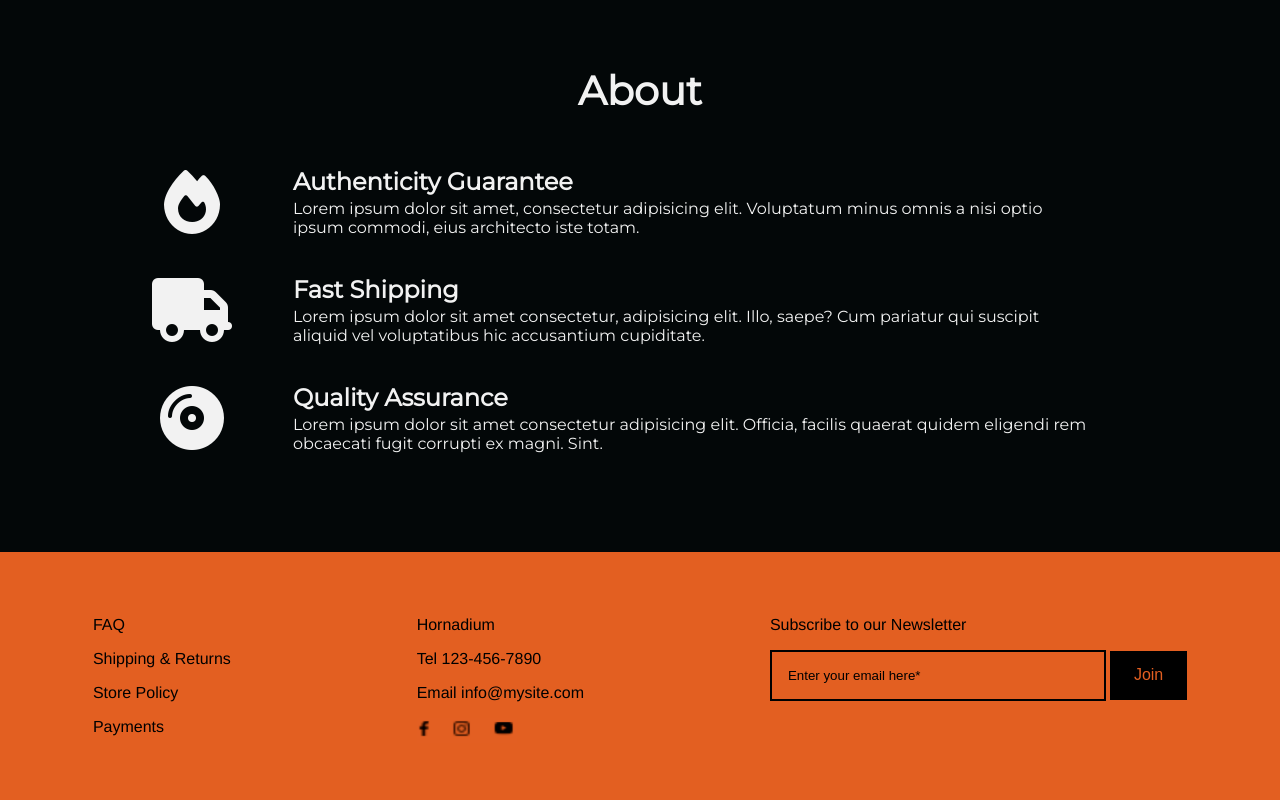
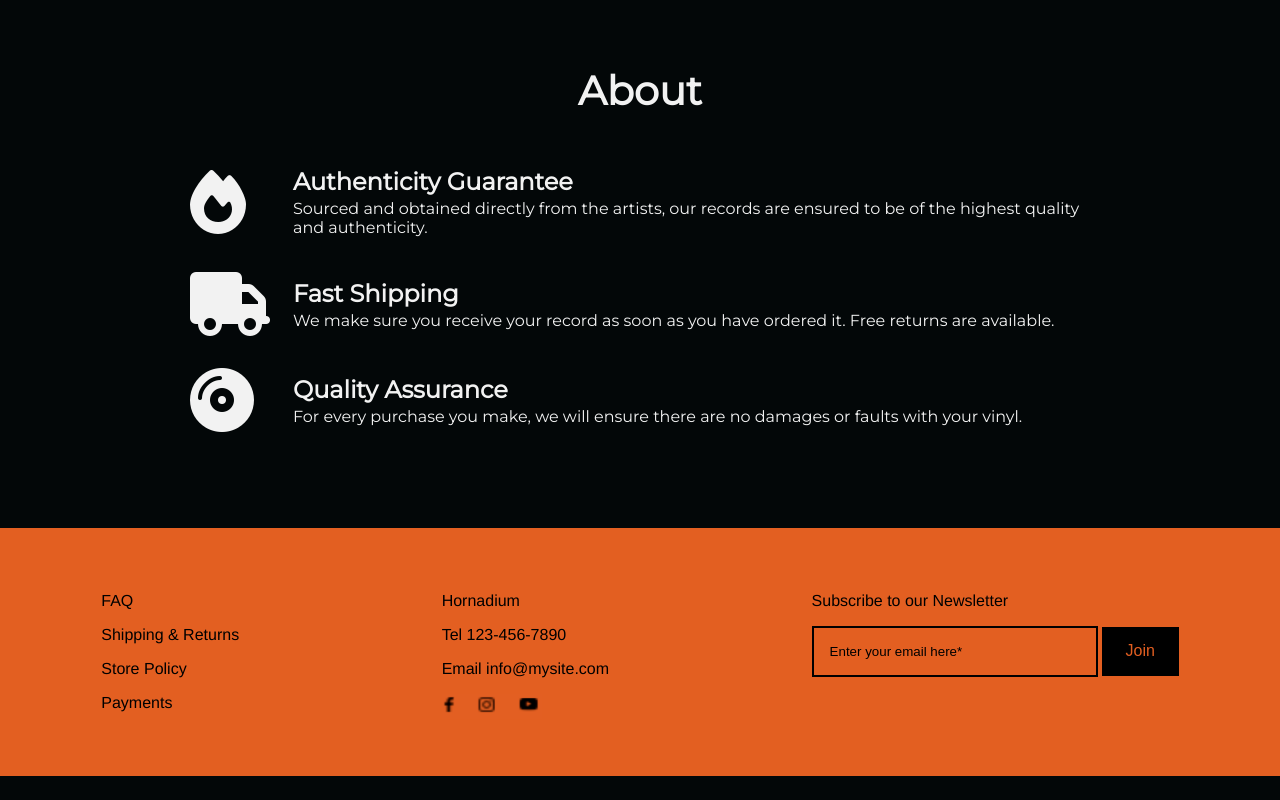
Before and after one commit to Kevin-Duignan/Music-Store-Landing-Page, a plain HTML site: page index.html in a window 1280 px wide. Shown: the part 1394-2194 px from the top of the page. After the commit the page ends 2170 px from the top, so only its background shows below. Drawn offline with Linux system fonts and the light colour scheme.

```diff
--- a/index.html
+++ b/index.html
@@ -63,43 +63,39 @@
                 <div class="grid-item grid-item-2">
                     <h3 class="header1">Authenticity Guarantee</h3>
                     <p class="desc1">
-                        Lorem ipsum dolor sit amet, consectetur adipisicing elit.
-                        Voluptatum
-                        minus omnis a nisi optio ipsum commodi, eius architecto iste totam.
+                        Sourced and obtained directly from the artists, our records are ensured to be of the highest
+                        quality and authenticity.
                     </p>
                 </div>
                 <div class="grid-item grid-item-3"><i class="fa-solid fa-truck"></i></div>
                 <div class="grid-item grid-item-4">
                     <h3 class="header2">Fast Shipping</h3>
                     <p class="desc2">
-                        Lorem ipsum dolor sit amet consectetur, adipisicing elit. Illo,
-                        saepe?
-                        Cum pariatur qui suscipit aliquid vel voluptatibus hic accusantium cupiditate.
+                        We make sure you receive your record as soon as you have ordered it. Free returns are available.
                     </p>
                 </div>
                 <div class="grid-item grid-item-5"><i class="fa-solid fa-compact-disc"></i></div>
                 <div class="grid-item grid-item-6">
                     <h3 class="header3">Quality Assurance</h3>
                     <p class="desc3">
-                        Lorem ipsum dolor sit amet consectetur adipisicing elit. Officia,
-                        facilis quaerat quidem eligendi rem obcaecati fugit corrupti ex magni. Sint.
+                        For every purchase you make, we will ensure there are no damages or faults with your vinyl.
                     </p>
                 </div>
         </section>
         <section id="contact">
-            <div class="flex-item">
+            <div class="flex-item item-1">
                 <p>FAQ</p>
                 <p>Shipping & Returns</p>
                 <p>Store Policy</p>
                 <p>Payments</p>
             </div>
-            <div class="flex-item">
+            <div class="flex-item item-2">
                 <p>Hornadium</p>
                 <p>Tel 123-456-7890</p>
                 <p>Email info@mysite.com</p>
                 <img id="socials" src="static/socials-icons.png">
             </div>
-            <div class="flex-item">
+            <div class="flex-item item-3">
                 <form id="form">
                     <p>Subscribe to our Newsletter</p>
                     <input id="email" placeholder="Enter your email here*" type="email">
--- a/styles.css
+++ b/styles.css
@@ -133,7 +133,7 @@ h2 {
 		"icon3 text3 ";
 	grid-template-columns: 100px min(70vw, 70rem);
 	grid-template-rows: repeat(3, auto);
-	justify-items: center;
+	justify-items: left;
 	align-items: center;
 	justify-content: center;
 	margin: 0 auto;
@@ -160,7 +160,7 @@ h2 {
 }
 
 .grid-item {
-	margin: 1em 3em;
+	margin: 1rem 3rem;
 }
 
 #about h3,
@@ -207,7 +207,7 @@ input[type="email"] {
 	background-color: #e35f21;
 	border: 2px solid black;
 	padding: 1rem;
-	width: 300px;
+	width: 250px;
 }
 
 input::placeholder {
@@ -229,15 +229,3 @@ button:hover {
 	cursor: pointer;
 	color: #f2f2f2;
 }
-
-.item-1 {
-	flex-basis: 5rem;
-}
-
-.item-2 {
-	flex-basis: 5rem;
-}
-
-.item-3 {
-	flex-basis: 40rem;
-}
```
Also changed, not shown: 1 other file.
